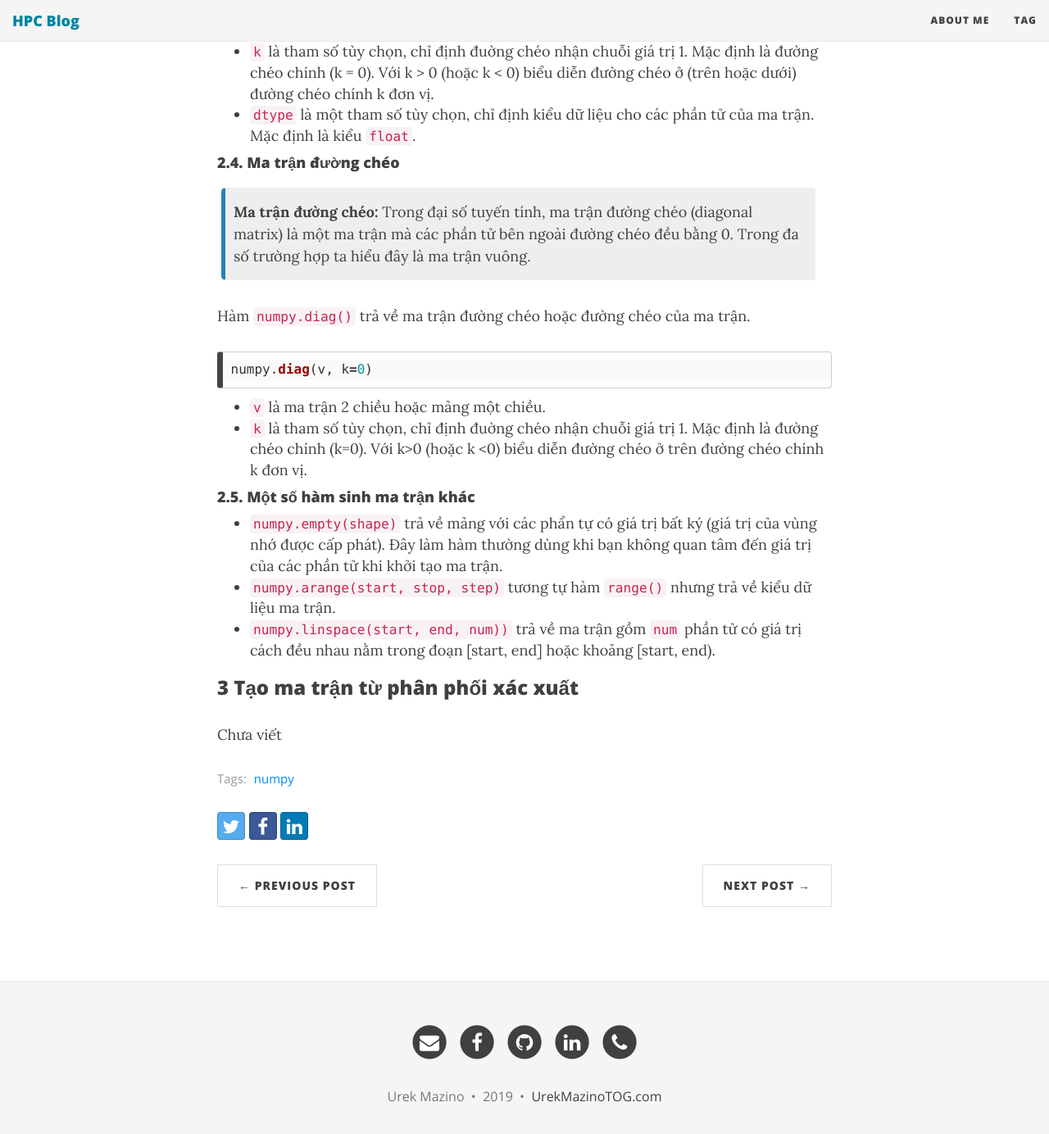
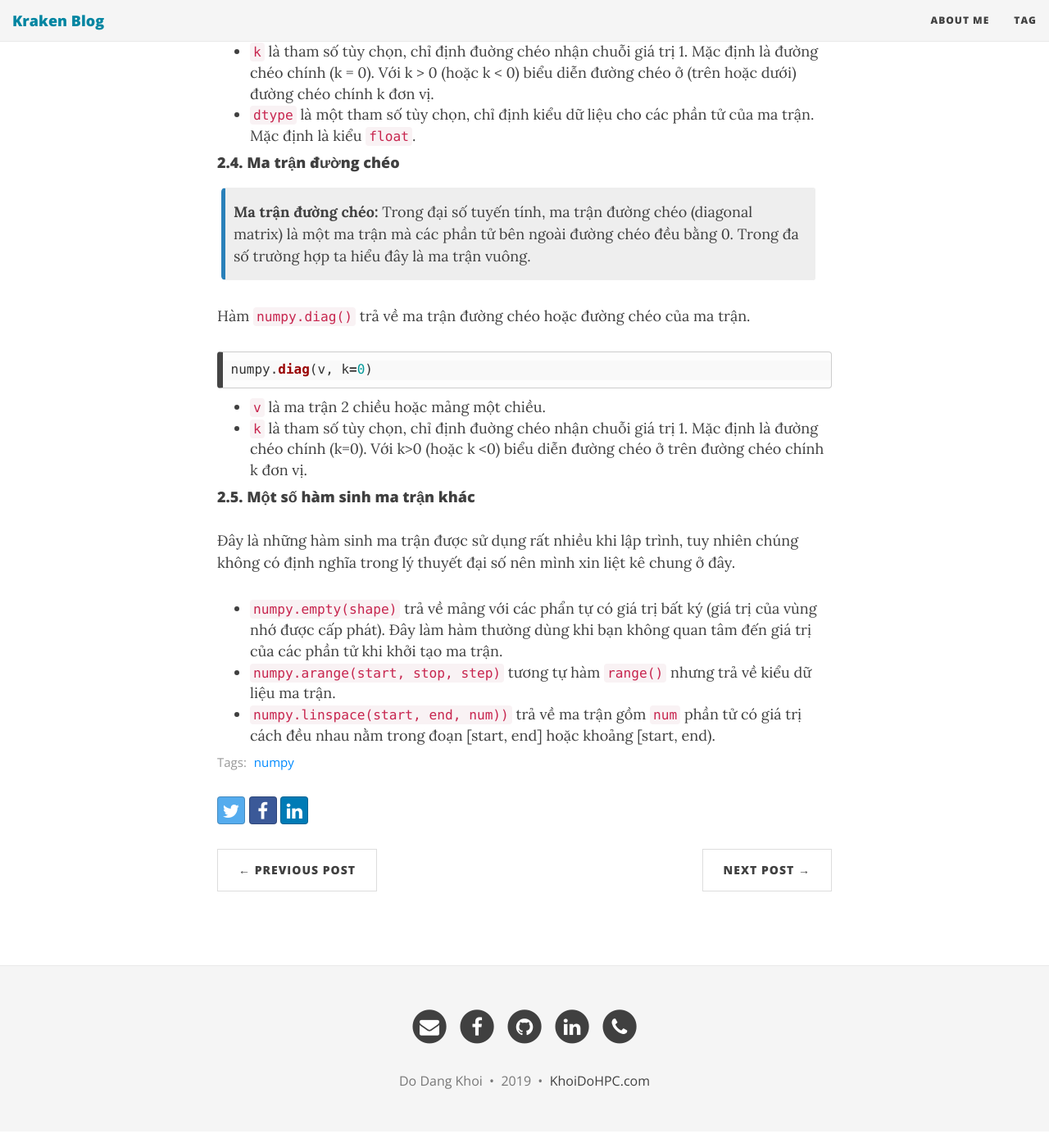
Before and after one commit to conglinhcse/conglinhcse.github.io, a Jekyll site: the page built from _posts/2019-09-14-numpy-create.md, in a window 1280 px wide and 1400 px high, scrolled down 3219 px. Shown: the top 1384 px of the window at 82% size. Built offline with Jekyll 4.4.1, drawn with Linux system fonts in a browser that asks for light colours; nearby versions of some CDN libraries; formulas are drawn with MathJax 3; comment, search, counter and statistics services are not loaded.

Commit message:
fix som typo

```diff
--- a/_config.yml
+++ b/_config.yml
@@ -4,7 +4,7 @@
 # baseurl is the website's URL without the hostname
 
 # If you are building a simple GitHub user page (https://username.github.io) then use these settings:
-url: "https://urekmazinotog.github.io"
+url: "https://khoidohpc.github.io"
 baseurl: ""
 
 # If you are building a GitHub project page then use these settings:
@@ -14,7 +14,7 @@ baseurl: ""
 # Of course don't forget to change the username and projectname to YOUR username and project
 
 # Name of website
-title: HPC Blog
+title: Kraken Blog
 
 # Short description of your site
 description:
@@ -61,17 +61,17 @@ footer-link-col: "#404040"
 # Change all these values or delete the ones you don't want.
 # Important: you must keep the "name" parameter, everything else you can remove
 author:
-  name: Urek Mazino
+  name: Do Dang Khoi
 
 # Select your active Social Network Links.
 # Uncomment the links you want to show in the footer and add your information to each link.
 # You can reorder the items to define the link order.
 # If you want to add a new link that isn't here, you'll need to also edit the file _data/SocialNetworks.yml
 social-network-links:
-  email: "khoi.do.1711807@hcmut.edu.vn"
-  facebook: dodangkhoi.hcmut
-  github: urekmazinotog
-  linkedin: urekmazinotog
+  email: "khoi.do.hpc@outlook.com"
+  facebook: urekmazinohpc
+  github: khoidohpc
+  linkedin: khoidohoc
   telephone: +84868182450
 #  rss: false
 #  twitter: daattali
@@ -96,7 +96,7 @@ share-links-active:
 
 # How to display the link to the website in the footer
 # Remove this if you don't want a link in the footer
-url-pretty: "UrekMazinoTOG.com"  # eg. "deanattali.com/beautiful-jekyll"
+url-pretty: "KhoiDoHPC.com"  # eg. "deanattali.com/beautiful-jekyll"
 
 # --- Web Statistics Section --- #
 
--- a/_posts/2019-09-14-numpy-create.md
+++ b/_posts/2019-09-14-numpy-create.md
@@ -106,10 +106,8 @@ numpy.diag(v, k=0)
 - `k` là tham số tùy chọn, chỉ định đuờng chéo nhận chuỗi giá trị 1. Mặc định là đường chéo chính (k=0). Với k>0 (hoặc k <0) biểu diễn đường chéo ở trên đường chéo chính k đơn vị.
 
 #### 2.5.  Một số hàm sinh ma trận khác
+Đây là những hàm sinh ma trận được sử dụng rất nhiều khi lập trình, tuy nhiên chúng không có định nghĩa trong lý thuyết đại số nên mình xin liệt kê chung ở đây.
+
 - `numpy.empty(shape)` trả về mảng với các phẩn tự có giá trị bất ký (giá trị của vùng nhớ được cấp phát). Đây làm hàm thường dùng khi bạn không quan tâm đến giá trị của các phần tử khi khởi tạo ma trận.
 - `numpy.arange(start, stop, step)` tương tự hàm `range()` nhưng trả về kiểu dữ liệu ma trận.
 - `numpy.linspace(start, end, num))` trả về ma trận gồm `num` phần tử có giá trị cách đều nhau nằm trong đoạn [start, end] hoặc khoảng [start, end).
-
-### 3 Tạo ma trận từ phân phối xác xuất
-
-Chưa viết
```
Also changed, not shown: _posts/2019-09-15-numpy-operator.md (+4 -8 lines), _posts/2019-09-15-what-is-ml.md (+2 -2 lines).
